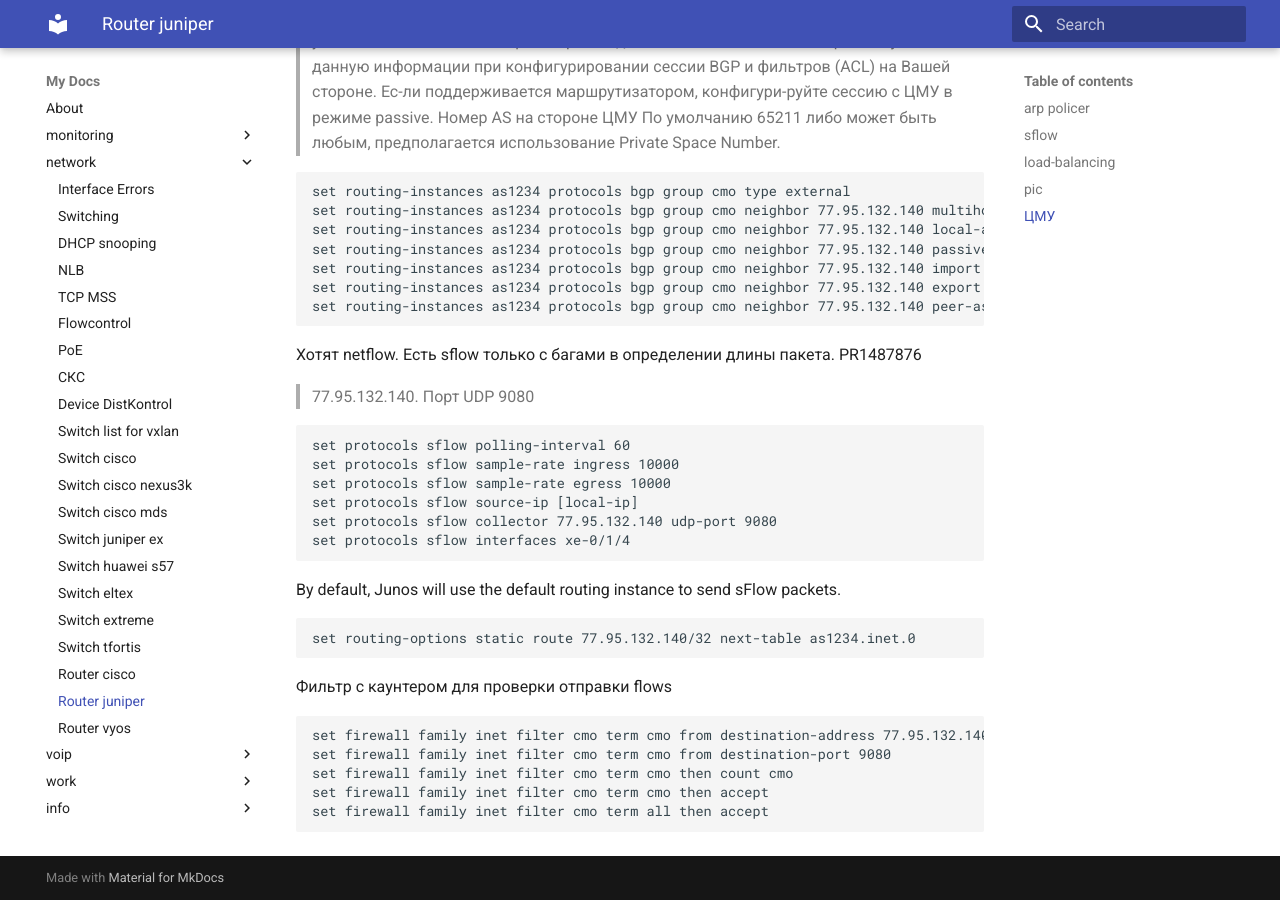
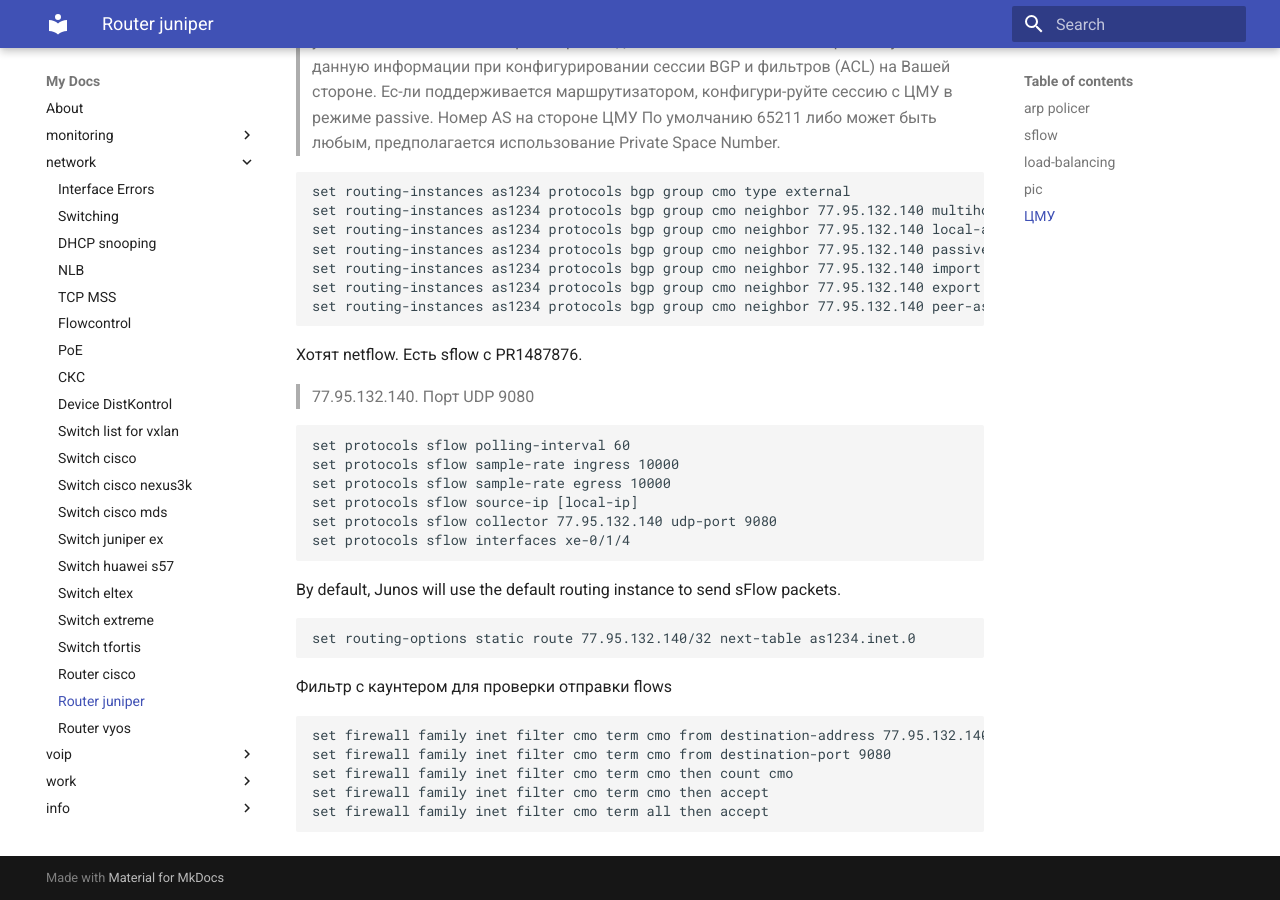
Before and after one commit to v98765/v98765.github.io, an MkDocs documentation site: the page built from docs/network/juniper_mx.md, in a window 1280 px wide and 900 px high, scrolled down 3049 px. Built offline with MkDocs 1.6.1 and Material for MkDocs 9.7.7, drawn with Linux system fonts in a browser that asks for light colours.

Commit message:
network/juniper_mx.md настройки маршрутизатора для ЦМУ

````diff
--- a/docs/network/juniper_mx.md
+++ b/docs/network/juniper_mx.md
@@ -129,7 +129,7 @@ set routing-instances as1234 protocols bgp group cmo neighbor 77.95.132.140 expo
 set routing-instances as1234 protocols bgp group cmo neighbor 77.95.132.140 peer-as 65211
 ```
 
-Хотят netflow. Есть sflow только с багами в определении длины пакета. PR1487876
+Хотят netflow. Есть sflow с PR1487876.
 
 > 77.95.132.140. Порт UDP 9080
 
````
